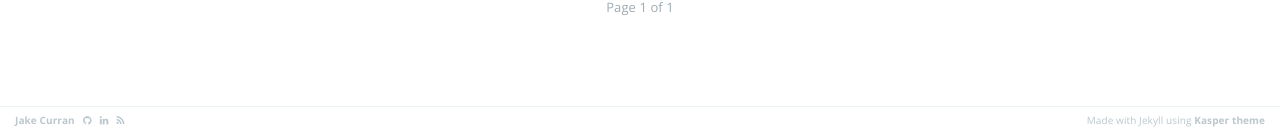
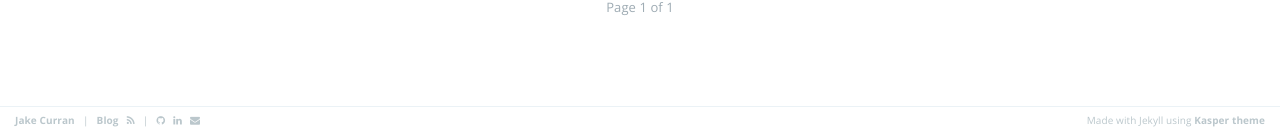
Before and after one commit to jakecurran/jakecurran.github.io, a Jekyll site: the page built from index.html, in a window 1280 px wide. Shown: the part 960-1091 px from the top of the page. Built offline with Jekyll 4.4.1, drawn with Linux system fonts in a browser that asks for light colours; nearby versions of some CDN libraries; the list of posts is cut into pages by our own code.

Commit message:
Update footer

```diff
--- a/_config.yml
+++ b/_config.yml
@@ -11,12 +11,13 @@ gems: [jekyll-paginate, jekyll-sitemap]
 name: 'Jake Curran'
 description: 'University of Waterloo, Computer Science'
 meta_description: 'Jake Curran - Computer Science, University of Waterloo'
+blog_description: 'Pedantic thoughts'
 
 # Author info
 author: 'Jake Curran'
 email: 'jc@jakecurran.com'
-github: 'https://github.com/jakecurran'
-linkedin: 'https://linkedin.com/in/jakecurran'
+github: 'jakecurran'
+linkedin: 'jakecurran'
 resume: 'https://jakecurran.com/resume.pdf'
 
 # Services
--- a/_layouts/default.html
+++ b/_layouts/default.html
@@ -11,23 +11,39 @@
 
   <footer class="site-footer clearfix">
     <section class="copyright">
-      <a href="{{ site.baseurl }}">
+      <a href="/" title="Resume">
         {{ site.name }}
       </a>
 
       &nbsp;
-      <a href="{{ site.github }}">
+      |
+
+      &nbsp;
+      <a href="/blog" title="{{ site.blog_description }}">
+        Blog
+      </a>
+
+      &nbsp;
+      <a href="/rss" title="RSS">
+        <i class="fa fa-rss"></i>
+      </a>
+
+      &nbsp;
+      |
+
+      &nbsp;
+      <a href="https://github.com/{{ site.github }}" title="GitHub: {{ site.github }}">
         <i class="fa fa-github"></i>
       </a>
 
       &nbsp;
-      <a href="{{ site.linkedin }}">
+      <a href="https://linkedin.com/in/{{ site.linkedin }}" title="LinkedIn: {{ site.linkedin }}">
         <i class="fa fa-linkedin"></i>
       </a>
 
       &nbsp;
-      <a href="/rss">
-        <i class="fa fa-rss"></i>
+      <a href="mailto:{{ site.email }}" title="Email: jc@jakecurran.com">
+        <i class="fa fa-envelope"></i>
       </a>
     </section>
 
```
